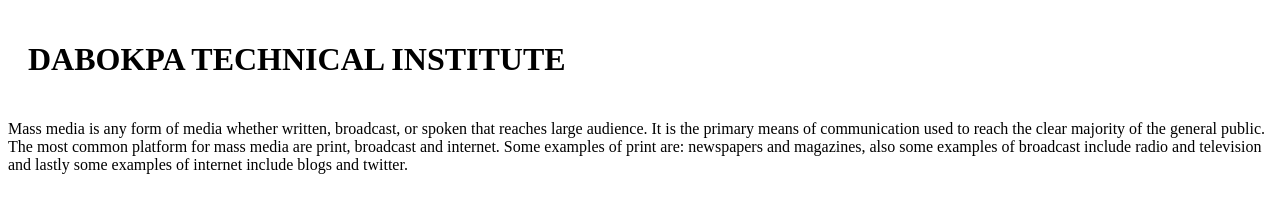
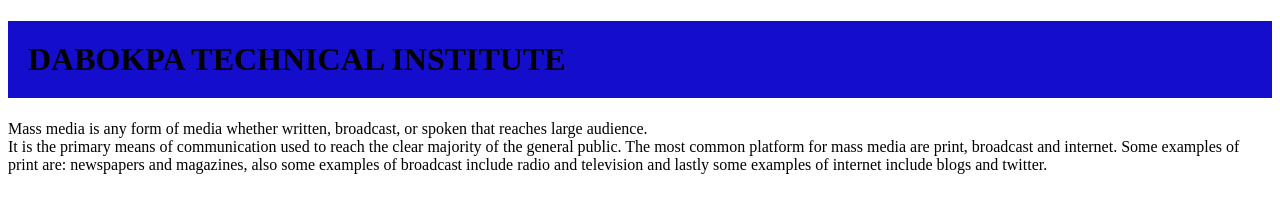
Before and after one commit to huzaid/huzaid.github.io, a plain HTML site: page index.html in a window 1280 px wide. Drawn offline with Linux system fonts and the light colour scheme.

Commit message:
Update index.html

```diff
--- a/index.html
+++ b/index.html
@@ -3,15 +3,18 @@
 <title>DABOKPA TECHNICAL INSTITUTE</title>
     <style>
     h1{
-    background-color:blue
-    color: #FF0000;
+    background-color:#140DCC;
     padding:20px;
+    text-align: left;
+    font-weight: bold
+
+
     }
     </style>
 <body>
 
 <h1>DABOKPA TECHNICAL INSTITUTE</h1>
-<p>Mass media is any form of media whether written, broadcast, or spoken that reaches large audience. It is the primary means of communication used to reach the clear majority of the general public. The most common platform for mass media are print, broadcast and internet.
+<p>Mass media is any form of media whether written, broadcast, or spoken that reaches large audience. <br>It is the primary means of communication used to reach the clear majority of the general public. The most common platform for mass media are print, broadcast and internet.
 Some examples of print are: newspapers and magazines, also some examples of broadcast include radio and television and lastly some examples of internet include blogs and twitter.
 </p>
 
```
